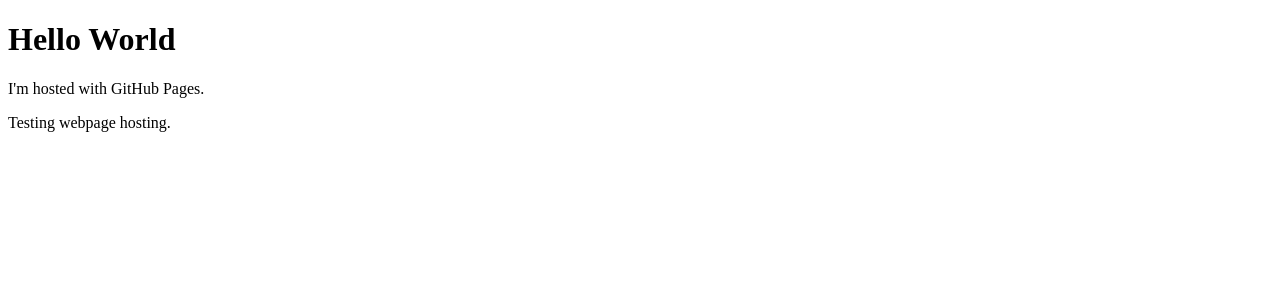
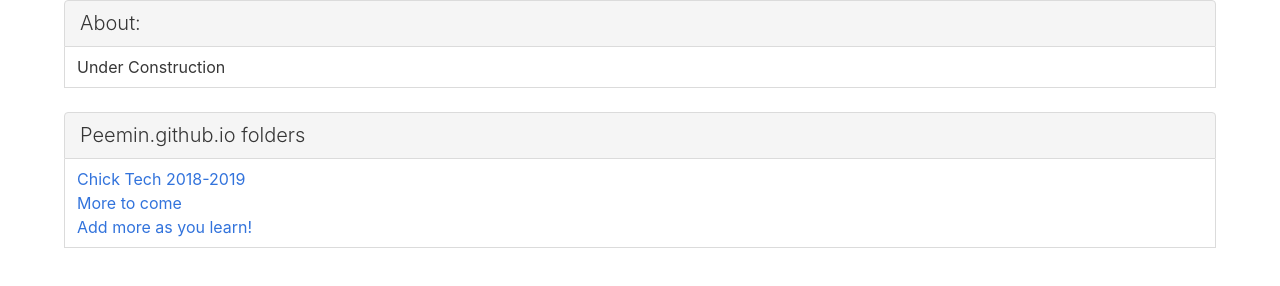
Before and after one commit to peemin/CSCI-5828-Git-and-Github, a plain HTML site: page index.html in a window 1280 px wide. Drawn offline with nearby package versions, Linux system fonts and the light colour scheme.

Commit message:
update index.html

```diff
--- a/index.html
+++ b/index.html
@@ -1,8 +1,30 @@
 <!DOCTYPE html>
 <html>
-<body>
-<h1>Hello World</h1>
-<p>I'm hosted with GitHub Pages.</p>
-<p>Testing webpage hosting.</p>
-</body>
+    <head>
+        <meta charset="utf-8" />
+        <meta http-equiv="X-UA-Compatible" content="IE=edge">
+        <title>peemin.github.io</title>
+        <meta name="viewport" content="width=device-width, initial-scale=1">
+        <script src="main.js"></script>
+        <link rel="stylesheet" href="https://cdnjs.cloudflare.com/ajax/libs/bulma/0.7.1/css/bulma.min.css">
+    </head>
+    <body>
+        <section class="container">
+            <section class="panel">
+                <h2 class="panel-heading">About:</h2>
+                <p class="panel-block">Under Construction</p>
+            </section>
+
+            <section class="panel">
+                <h1 class="panel-heading">Peemin.github.io folders</h1>
+                <div class="panel-block">
+                    <ul>
+                        <li><a href="https://peemin.github.io/chicktech-2018-2019">Chick Tech 2018-2019</a></li>
+                        <li><a href="">More to come</a></li>
+                        <li><a href="">Add more as you learn!</a></li>
+                    </ul>
+                </div>
+            </section>
+        </section>
+    </body>
 </html>
```
